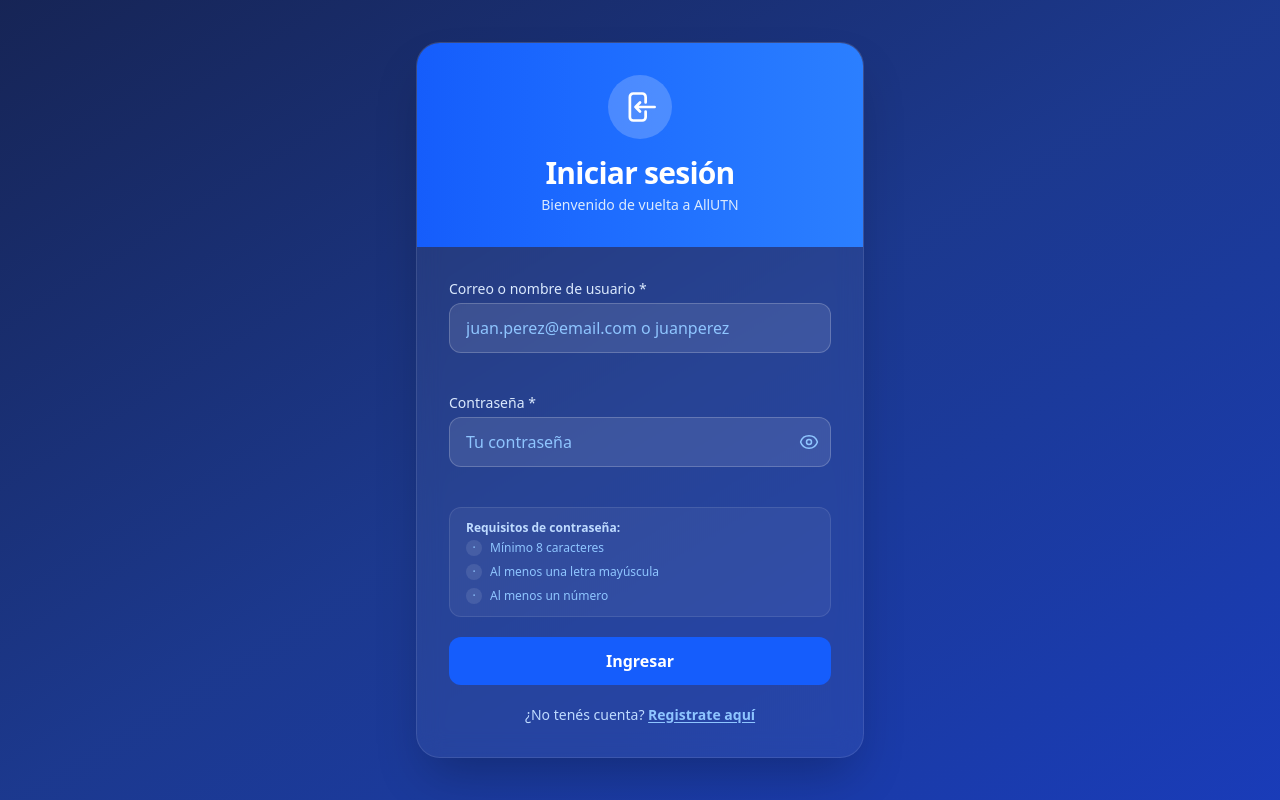
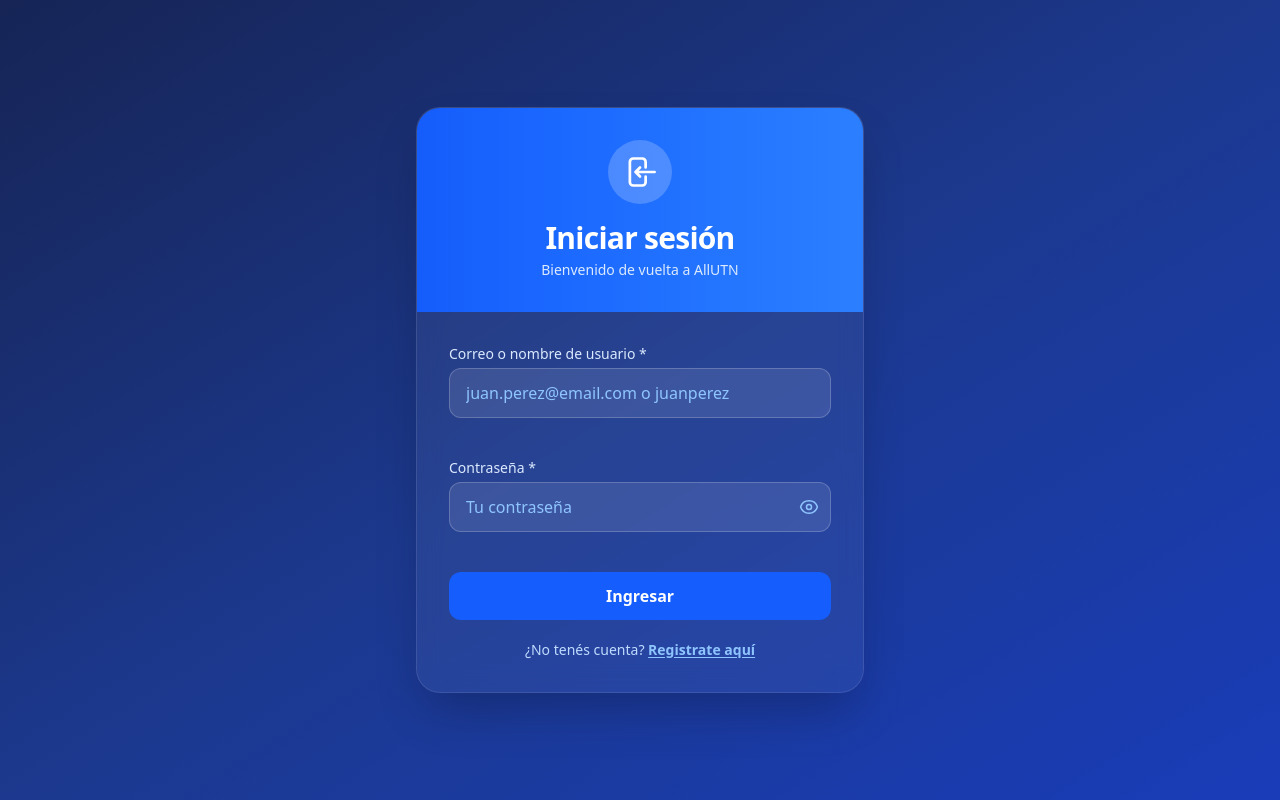
Before and after one commit to MatiVMutte/Matias-Mutte-TP2-PROG4-2026-C1, an Angular app in the folder frontend/: page /login in a window 1280 px wide. Built offline with nearby package versions, Linux system fonts and the light colour scheme.

Commit message:
fix: quitar requisitos de contrasena del login (solo en registro)

```diff
--- a/frontend/src/app/features/auth/pages/login/login.html
+++ b/frontend/src/app/features/auth/pages/login/login.html
@@ -48,32 +48,6 @@
         <span class="text-red-400 text-xs min-h-4">{{ getError('password') }}</span>
       </div>
 
-      <!-- Password checkpoints -->
-      <div class="bg-white/5 border border-white/10 rounded-xl px-4 py-3 space-y-2">
-        <p class="text-blue-200 text-xs font-semibold mb-1">Requisitos de contraseña:</p>
-        <div class="flex items-center gap-2">
-          <span class="w-4 h-4 rounded-full flex items-center justify-center text-xs"
-            [class]="passwordChecks().minLength ? 'bg-green-500 text-white' : 'bg-white/10 text-blue-300'">
-            {{ passwordChecks().minLength ? '✓' : '·' }}
-          </span>
-          <span class="text-xs" [class]="passwordChecks().minLength ? 'text-green-400' : 'text-blue-300'">Mínimo 8 caracteres</span>
-        </div>
-        <div class="flex items-center gap-2">
-          <span class="w-4 h-4 rounded-full flex items-center justify-center text-xs"
-            [class]="passwordChecks().hasUppercase ? 'bg-green-500 text-white' : 'bg-white/10 text-blue-300'">
-            {{ passwordChecks().hasUppercase ? '✓' : '·' }}
-          </span>
-          <span class="text-xs" [class]="passwordChecks().hasUppercase ? 'text-green-400' : 'text-blue-300'">Al menos una letra mayúscula</span>
-        </div>
-        <div class="flex items-center gap-2">
-          <span class="w-4 h-4 rounded-full flex items-center justify-center text-xs"
-            [class]="passwordChecks().hasNumber ? 'bg-green-500 text-white' : 'bg-white/10 text-blue-300'">
-            {{ passwordChecks().hasNumber ? '✓' : '·' }}
-          </span>
-          <span class="text-xs" [class]="passwordChecks().hasNumber ? 'text-green-400' : 'text-blue-300'">Al menos un número</span>
-        </div>
-      </div>
-
       <!-- Submit -->
       <button
         type="submit"
--- a/frontend/src/app/features/auth/pages/login/login.ts
+++ b/frontend/src/app/features/auth/pages/login/login.ts
@@ -1,6 +1,5 @@
-import { Component, signal, OnInit, DestroyRef, inject } from '@angular/core';
+import { Component, signal, inject } from '@angular/core';
 import { Title } from '@angular/platform-browser';
-import { takeUntilDestroyed } from '@angular/core/rxjs-interop';
 import { ReactiveFormsModule, FormBuilder, FormGroup, Validators } from '@angular/forms';
 import { Router, RouterLink } from '@angular/router';
 import { ToastService } from '../../../../shared/services/toast.service';
@@ -13,12 +12,9 @@ import { AuthService } from '../../../../core/services/auth.service';
   templateUrl: './login.html',
   styleUrl: './login.css',
 })
-export class Login implements OnInit {
-  private readonly destroyRef = inject(DestroyRef);
-
+export class Login {
   readonly isLoading = signal(false);
   readonly showPassword = signal(false);
-  readonly passwordChecks = signal({ minLength: false, hasUppercase: false, hasNumber: false });
 
   private readonly toast = inject(ToastService);
   private readonly title = inject(Title);
@@ -34,18 +30,6 @@ export class Login implements OnInit {
     });
   }
 
-  ngOnInit(): void {
-    this.form.get('password')!.valueChanges
-      .pipe(takeUntilDestroyed(this.destroyRef))
-      .subscribe((val: string) => {
-        this.passwordChecks.set({
-          minLength: val.length >= 8,
-          hasUppercase: /[A-Z]/.test(val),
-          hasNumber: /[0-9]/.test(val),
-        });
-      });
-  }
-
   getError(controlName: string): string {
     const control = this.form.get(controlName);
     if (!control || !control.touched) return '';
@@ -57,17 +41,7 @@ export class Login implements OnInit {
     return '';
   }
 
-  get passwordValid(): boolean {
-    const checks = this.passwordChecks();
-    return checks.minLength && checks.hasUppercase && checks.hasNumber;
-  }
-
   onSubmit(): void {
-    if (!this.passwordValid) {
-      this.toast.error('La contraseña no cumple los requisitos.');
-      this.form.markAllAsTouched();
-      return;
-    }
     if (this.form.invalid) {
       this.toast.error('Completá todos los campos correctamente.');
       this.form.markAllAsTouched();
```
